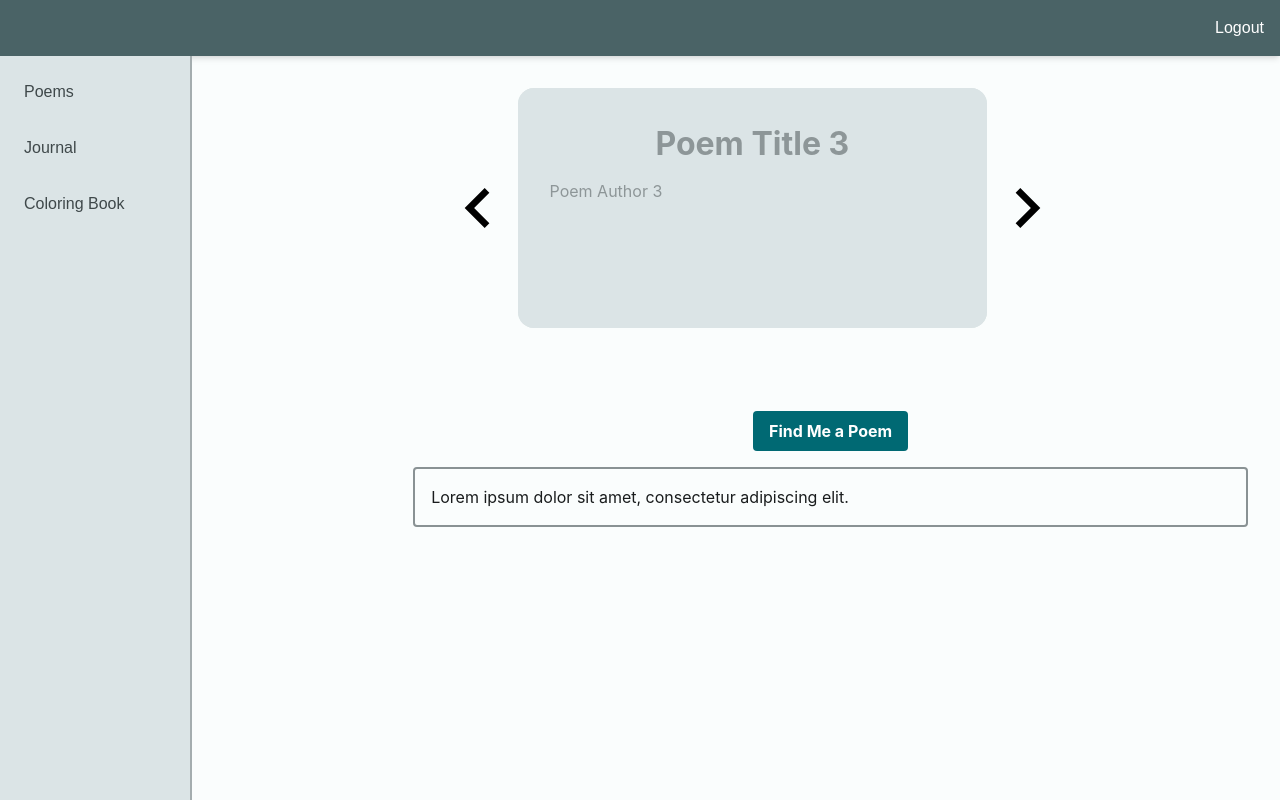
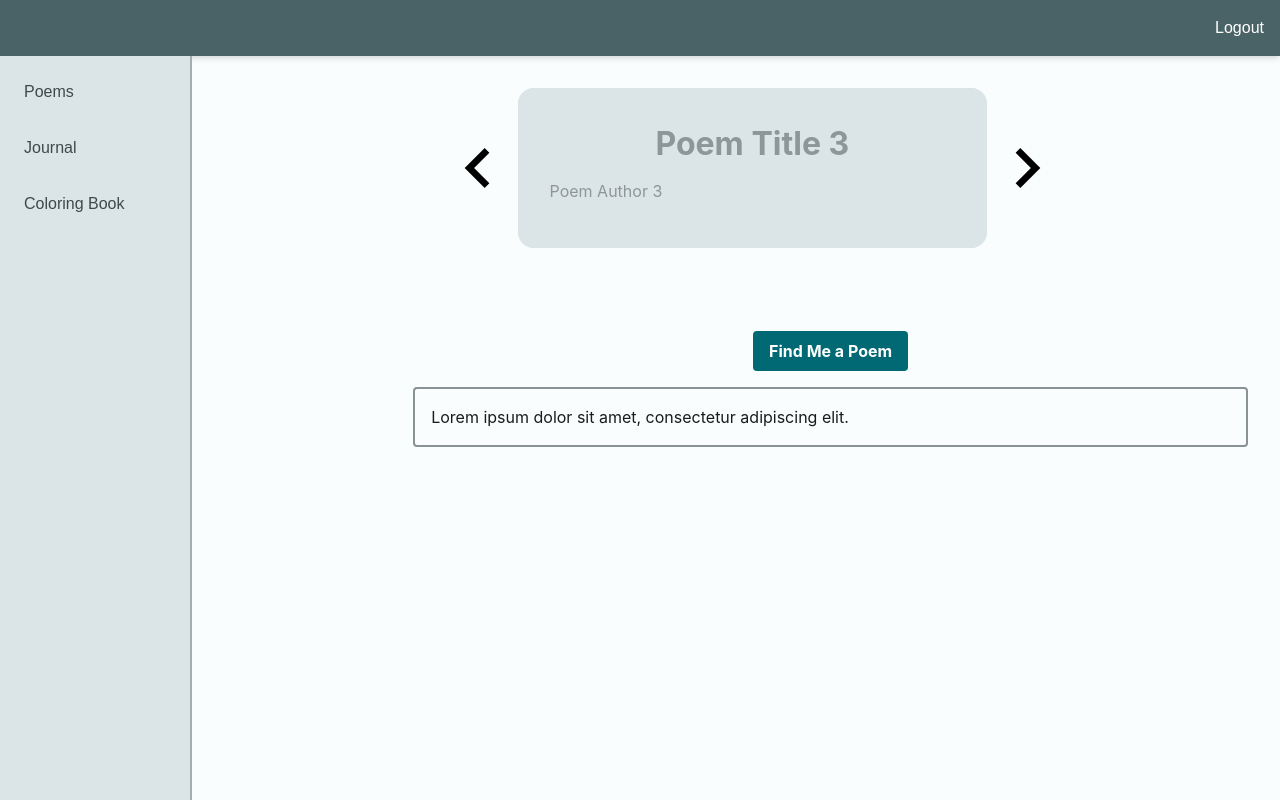
Before and after one commit to Breathr-LLC/breathr, a React (Create React App) app: page /poems in a window 1280 px wide. Built offline with nearby package versions, Linux system fonts and the light colour scheme.

Commit message:
additional styles added

```diff
--- a/src/index.css
+++ b/src/index.css
@@ -50,7 +50,7 @@ canvas {
   width: 25rem;
   width: 75%;
   height: 75%;
-  height: 15rem;
+  height: 10rem;
   perspective: 500px;
   transform-style: preserve-3d;
   margin-bottom: 10%;
```
